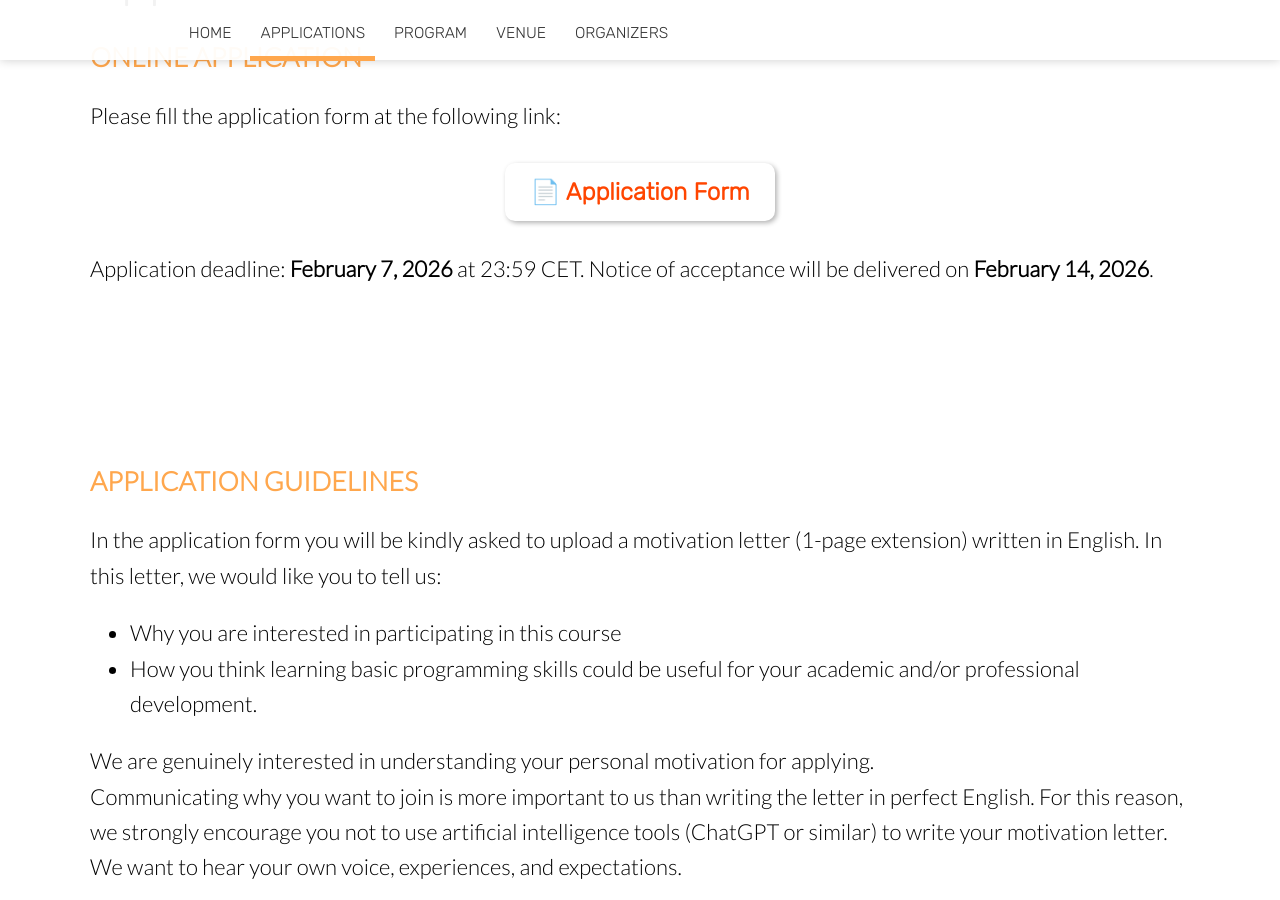
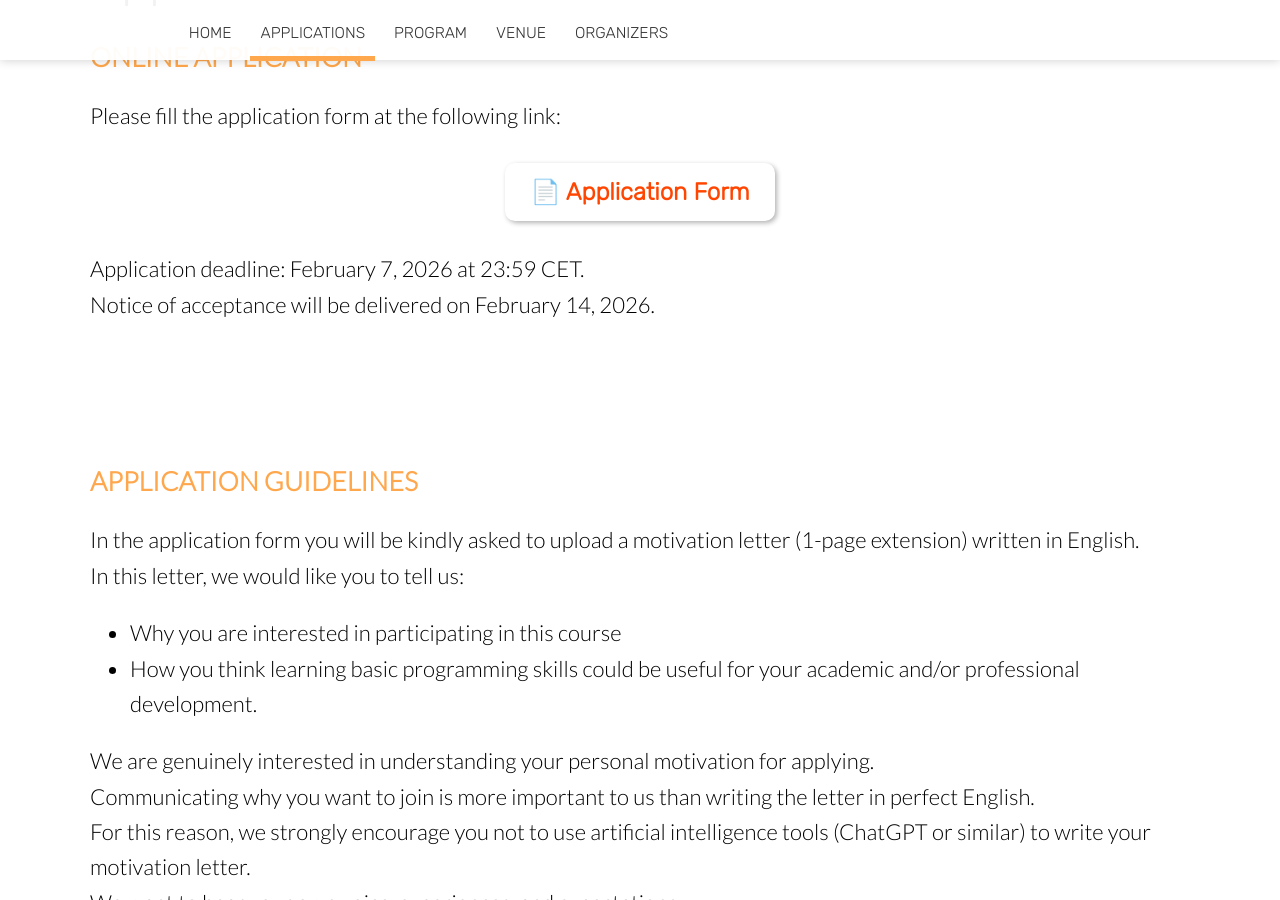
Before and after one commit to shecodespsy/shecodespsy.github.io, a Jekyll site: the page built from registration.html, in a window 1280 px wide and 900 px high, scrolled down 598 px. Built offline with Jekyll 4.4.1, drawn with Linux system fonts in a browser that asks for light colours; nearby versions of some CDN libraries; some of the changed text lies outside the part shown.

```diff
--- a/registration.html
+++ b/registration.html
@@ -83,6 +83,11 @@ image: /images/background/DallE-home.png
     visibility: hidden;
 }
 
+#guidelines {
+  padding-top: 0;
+  margin-top: 0;
+}
+
 
 .form-closed {
   margin: 30px 0;
@@ -166,9 +171,8 @@ image: /images/background/DallE-home.png
 					</div> -->
 
 					<p class="editable">
-						Application deadline: <b>February 7, 2026</b> at 23:59 CET.
-						Notice of acceptance will be delivered on <b>February 14, 2026</b>.
-                        <br><br>
+						Application deadline: <span>February 7, 2026</span> at 23:59 CET.<br>
+						Notice of acceptance will be delivered on <span>February 14, 2026</span>.
                     </p>
 
 			</div>
@@ -186,7 +190,7 @@ image: /images/background/DallE-home.png
 				</p>
 				<p class="editable">
 					In the application form you will be kindly asked to upload a motivation letter
-					(1-page extension) written in English. In this letter, we would like you to tell us:
+					(1-page extension) written in English. <br>In this letter, we would like you to tell us:
 				</p>
 
 				<ul class="editable">
@@ -197,8 +201,9 @@ image: /images/background/DallE-home.png
 				<p class="editable">
 					We are genuinely interested in understanding your personal motivation for applying. <br>
 					Communicating why you want to join is more important to us than writing the letter
-					in perfect English. For this reason, we strongly encourage you not to use artificial
-					intelligence tools (ChatGPT or similar) to write your motivation letter.
+					in perfect English.  <br>
+                    For this reason, we strongly encourage you not to use artificial
+					intelligence tools (ChatGPT or similar) to write your motivation letter.  <br>
 					We want to hear your own voice, experiences, and expectations.
 				</p>
 			</div>
```
